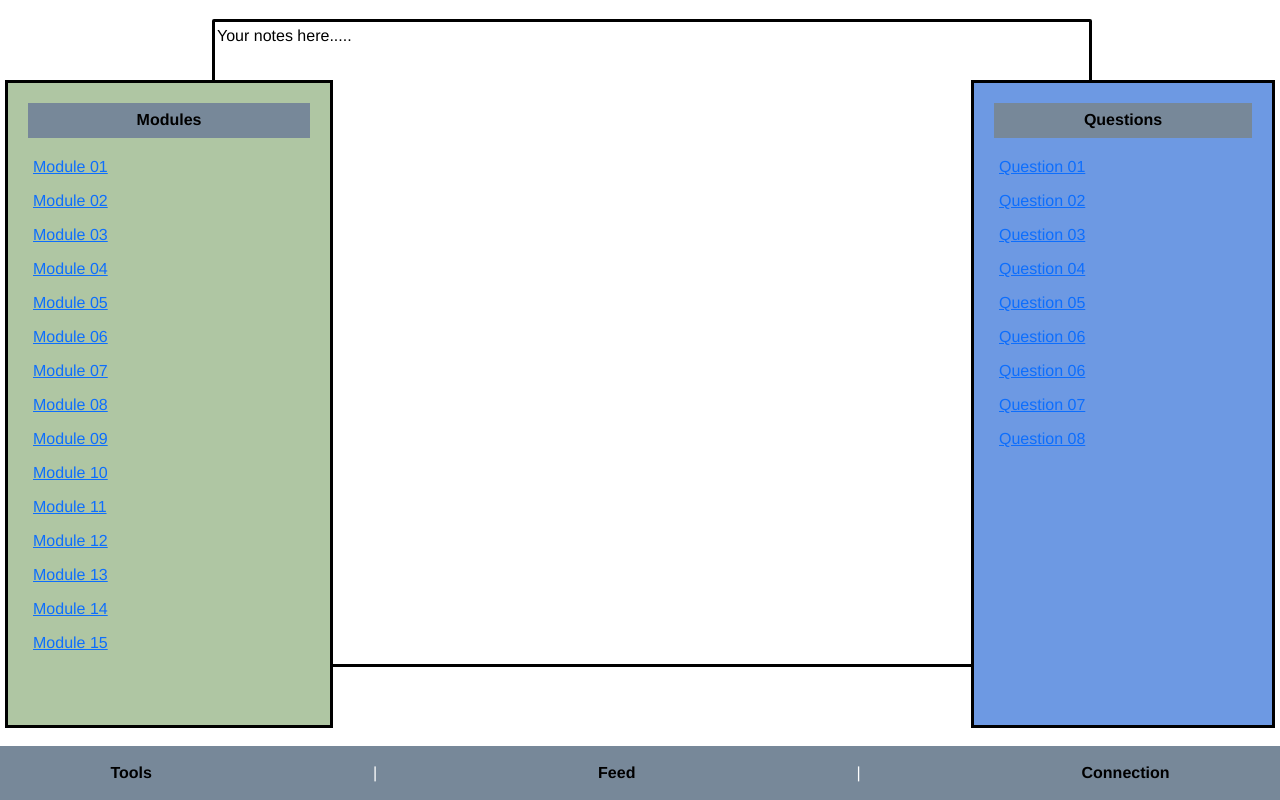
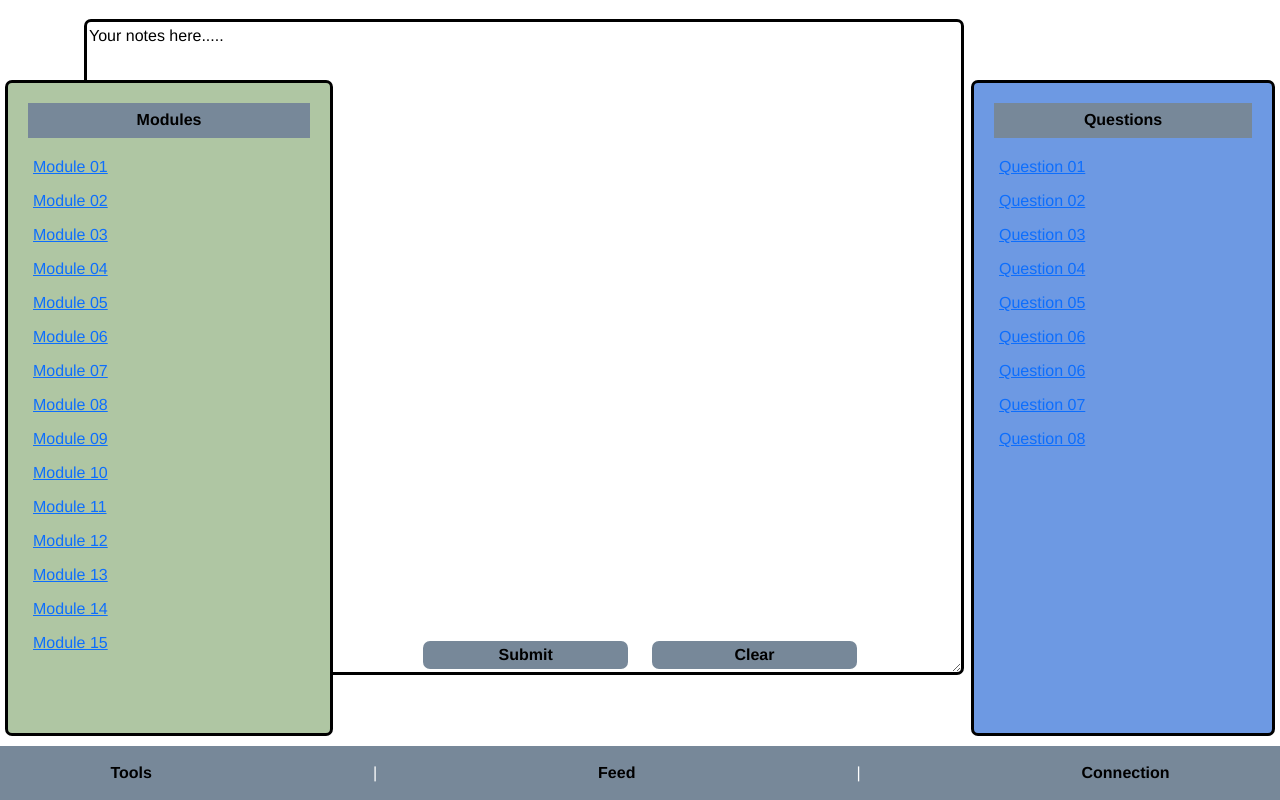
Before and after one commit to bhathiknk/socialmedia-webapp, a Vue app: page /ShortNote in a window 1280 px wide. Built offline with nearby package versions, Linux system fonts and the light colour scheme.

Commit message:
programming of submit and clear buttons

```diff
--- a/src/components/DiscussionForum.vue
+++ b/src/components/DiscussionForum.vue
@@ -1,5 +1,5 @@
 <template>
-    <div class="goalSettings">
+    <div class="Discussion">
         <h1></h1>
     </div>
 </template>
--- a/src/components/ShortNote.vue
+++ b/src/components/ShortNote.vue
@@ -1,8 +1,15 @@
+<!-- eslint-disable no-unused-vars -->
 <template>
   <html data-theme='cupcake'>
+  <!--    middle textarea-->
+  <div>
+    <textarea class="textarea textarea-accent" placeholder="Bio" v-model="noteContent"></textarea>
+    <div class="join join-vertical lg:join-horizontal">
+      <button class="btn join-item" @click="submitNotes">Submit</button>
+      <button class="btn join-item" @click="clearNotes">Clear</button>
+    </div>
+  </div>
 
-  <!--    middle textarea-->
-  <textarea class="textarea textarea-accent" placeholder="Bio">Your notes here.....</textarea>
 
       <ul class="menu bg-base-200 w-56 rounded-box module-box">
         <div class="menu-title-div">
@@ -25,6 +32,8 @@
         <li><a class="modules">Module 15</a></li>
       </ul>
 
+
+
       <ul class="menu bg-base-200 w-56 rounded-box questions-box">
         <div class="menu-title-div">
           <li class="menu-title">Questions</li>
@@ -38,16 +47,36 @@
         <li><a class="modules">Question 06</a></li>
         <li><a class="modules">Question 07</a></li>
         <li><a class="modules">Question 08</a></li>
-
-
       </ul>
 
   </html>
 </template>
 
-<script setup>
+<script>
 
+export default {
+  data() {
+    return {
+      noteContent: "Your notes here....."
+    };
+  },
+  methods: {
+    submitNotes() {
+      var noteTextarea = document.querySelector(".textarea");
+      var noteContent = noteTextarea.value;
 
+      // Send the noteContent to your server using an AJAX request or form submission
+
+      // After successfully submitting the note, clear the textarea
+      // eslint-disable-next-line no-unused-vars
+      noteContent = "Your notes here.....";
+    },
+    clearNotes() {
+      var noteTextarea = document.querySelector(".textarea");
+      noteTextarea.value = "Your notes here.....";
+    }
+  }
+};
 </script>
 
 <style lang="scss" scoped>
@@ -59,26 +88,29 @@
 }
 
 .textarea-accent {
-  height: 40.5rem;
+  height: 41rem;
   width: 55rem;
   margin-top: 1.2rem;
-  margin-left: 24px;
-  border: solid black;
-  border-radius: 2px;
+  border: 3px solid black;
   overflow: auto;
+  border-radius: 7px;
+  position: fixed;
+  right: 316px;
+
 
 }
-li{
+
+li {
   padding: 5px;
   list-style: none;
   font-size: 16px;
 }
 
-.module-box{
-  height: 40.5rem;
+.module-box {
+  height: 41rem;
   width: 20.5rem;
-  position: fixed;
-  bottom: 56.2px;
+  position: absolute;
+  bottom: 3rem;
   left: 5px;
   display: block;
   gap: 5px;
@@ -88,10 +120,11 @@ li{
   padding: 20px;
   border: 3px solid black;
   overflow: auto;
+  border-radius: 7px;
 
 }
 
-.menu-title-div{
+.menu-title-div {
   display: block;
   height: 35px;
   width: 100%;
@@ -103,19 +136,31 @@ li{
   overflow: auto;
 }
 
-.questions-box{
-  height: 40.5rem;
+.questions-box {
+  height: 41rem;
   width: 19rem;
   background-color: #6d99e3;
   text-align: left;
-  position: fixed;
+  position: absolute;
   right: 5px;
-  bottom: 3.5rem;
+  bottom: 3rem;
   border: 3px solid black;
   padding: 20px;
   overflow: auto;
+  border-radius: 7px;
+}
 
-
+.btn {
+  display: inline-block;
+  position: relative;
+  top: 39.3rem;
+  width: 16%;
+  border-radius: 7px;
+  padding: 1px;
+  margin: 12px;
+  background-color: #778899;
+  color: black;
+  font-weight: bold;
 }
 
 
```
Lines whose indentation alone changed are shown as unchanged.
